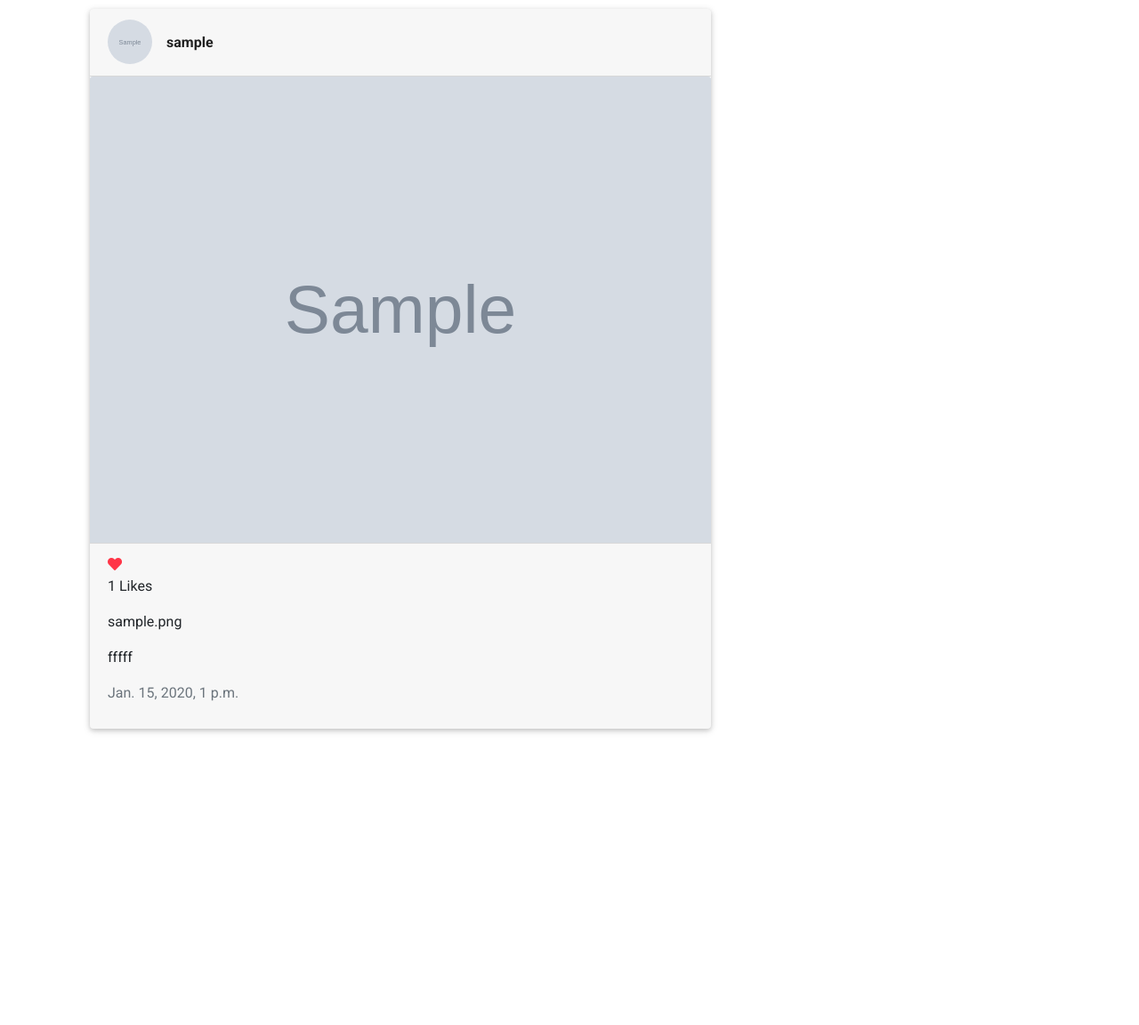
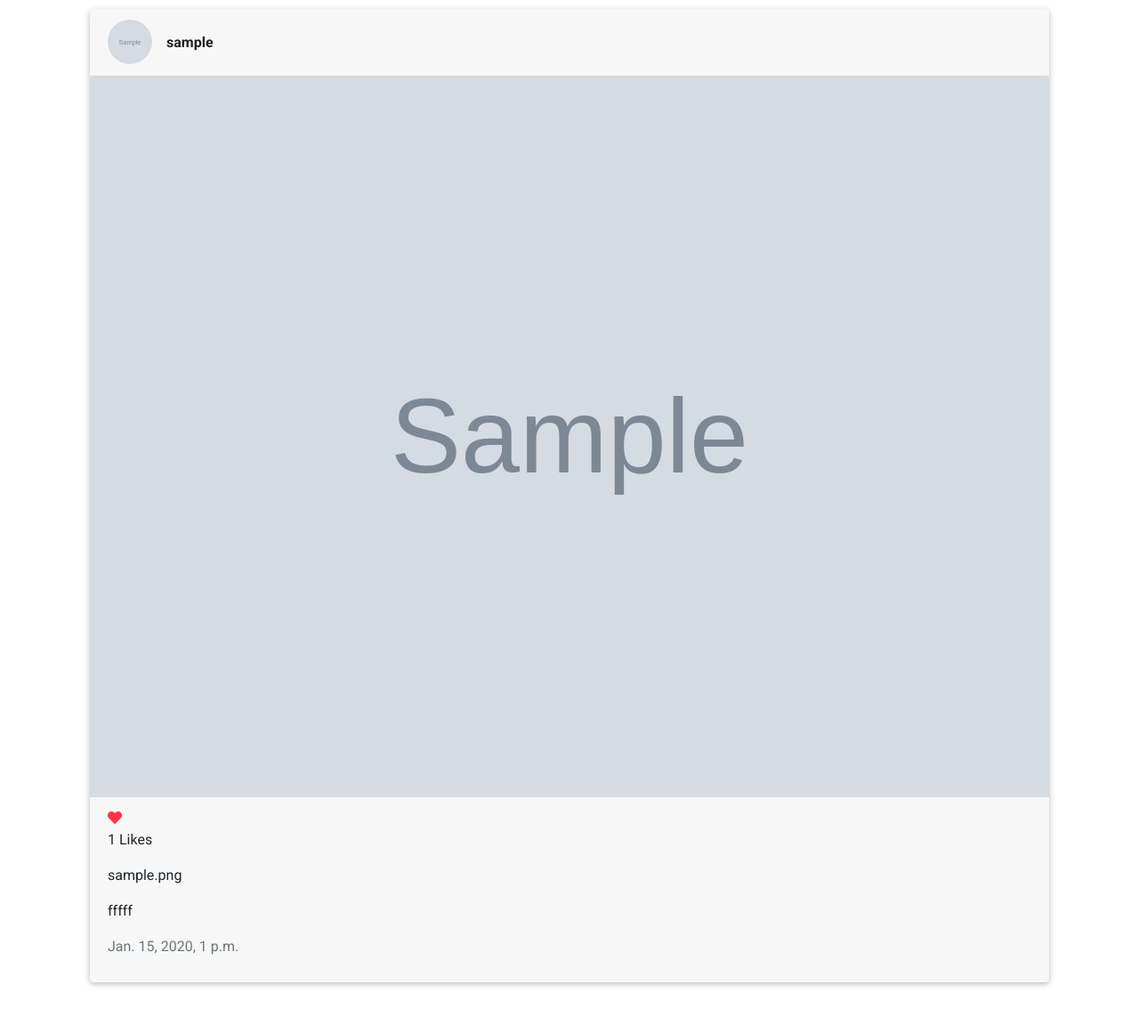
Before and after one commit to DerrickOdhiambo/Instagram, a Django app: page /home/ in a window 1280 px wide. Shown: the whole page at 89% size. Before the commit the page ends 824 px from the top, so only its background shows below. Run offline with Django 3.2, Linux system fonts and the light colour scheme; tables that the repository leaves empty hold one stand-in row (values such as "Sample post"); grey boxes marked "Sample" are stand-in pictures; some libraries are stand-ins or nearby versions.

Commit message:
change the images layout

```diff
--- a/insta_app/templates/index.html
+++ b/insta_app/templates/index.html
@@ -1,9 +1,7 @@
 {% extends 'base.html' %}
 
 {% block content %}
-<div class="container">
-  <div class="row">
-    <div class="col-md-8">
+<div class="container home-page">
   {% for image in images %}
   <div class="card">
     <div class="card-header d-flex">
@@ -34,9 +32,6 @@
   </div>
   {% endfor %}
 </div>
-    <div class="col-md-4">
-    </div>
-  </div>
 
 </div>
 {% endblock %}
```
Lines whose indentation alone changed are shown as unchanged.
